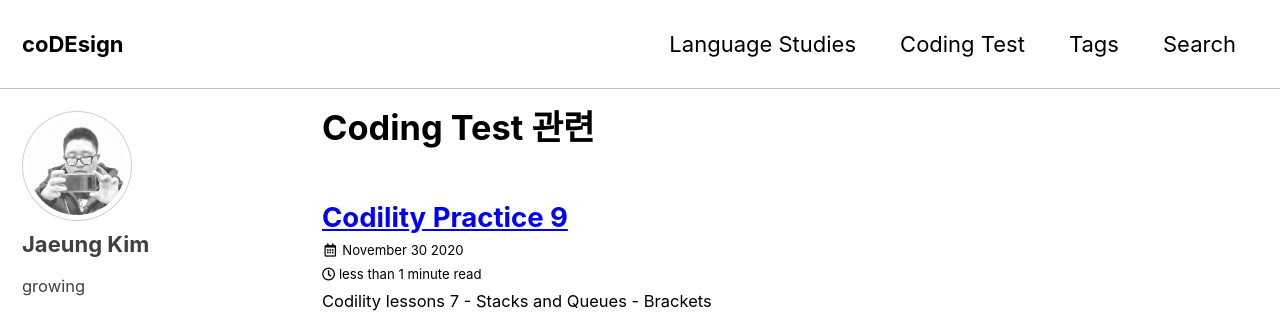
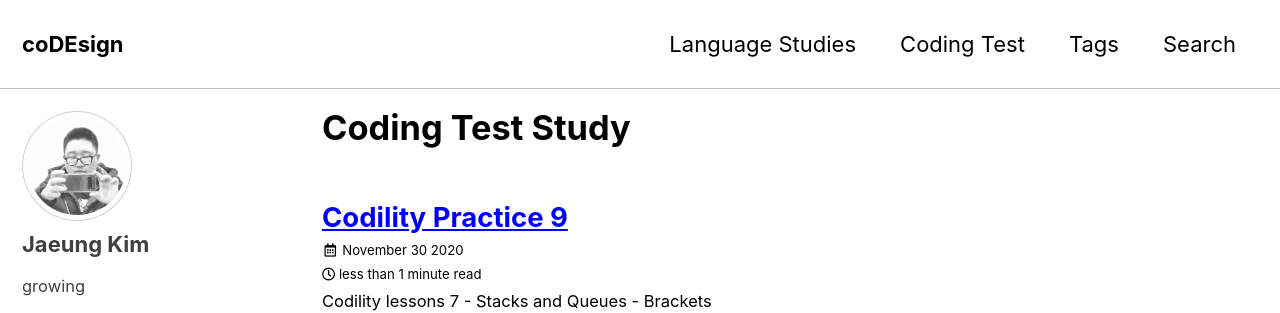
Before and after one commit to ArkimCity/ArkimCity.github.io, a Jekyll site: the page built from _pages/codingtest.md, in a window 1280 px wide and 900 px high. Shown: the top 313 px of the window. Built offline with Jekyll 4.4.1, drawn with Linux system fonts in a browser that asks for light colours; cached includes are drawn as plain includes.

Commit message:
Update codingtest.md

```diff
--- a/_pages/codingtest.md
+++ b/_pages/codingtest.md
@@ -1,7 +1,7 @@
 ---
-title: "Coding Test 관련"
+title: "Coding Test Study"
 layout: category
-permalink: /categories/codingtest
+permalink: /categories/codingtest/
 author_profile: true
 taxonomy: CodingTest
 ---
```
